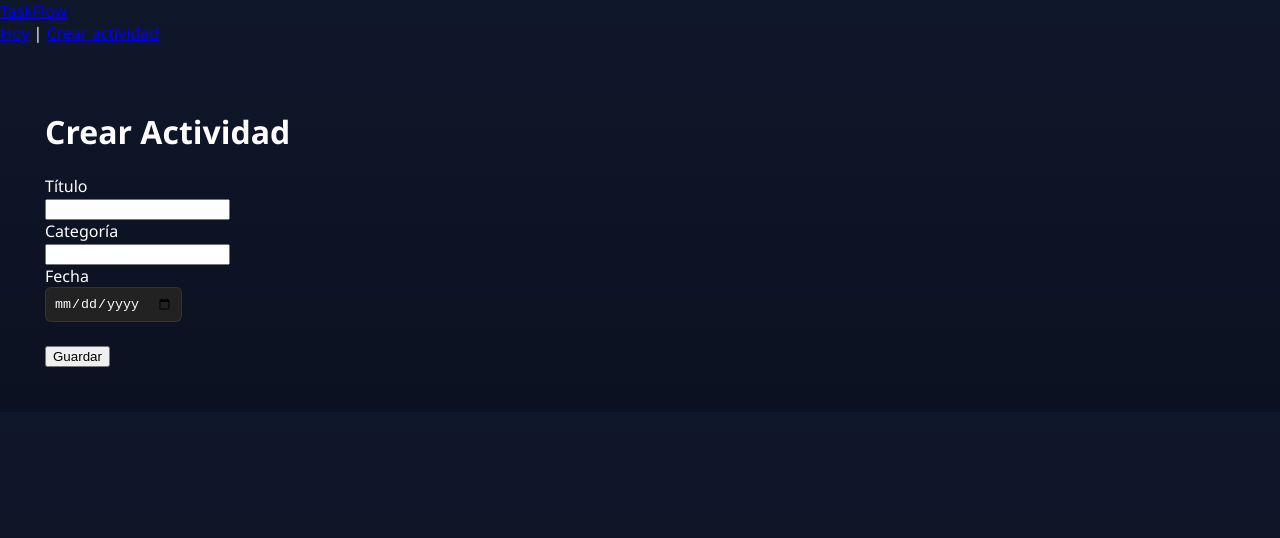
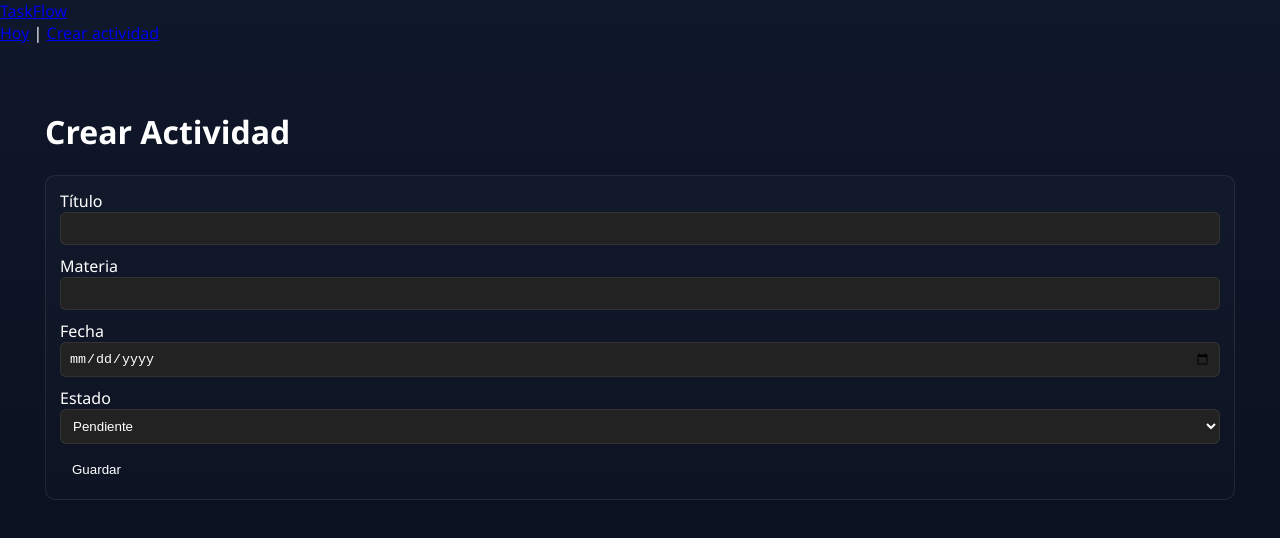
Before and after one commit to mariaescalona-blip/miniproyecto1, a React (Vite) app in the folder Frontend/: page /crear in a window 1280 px wide. Shown: the top 538 px of the page. Built offline with nearby package versions, Linux system fonts and the light colour scheme.

Commit message:
Update ActivityForm.jsx

```diff
--- a/Frontend/src/components/ActivityForm.jsx
+++ b/Frontend/src/components/ActivityForm.jsx
@@ -1,67 +1,44 @@
 
-import { useState } from "react";
+import React, { useState } from 'react'
 
-function ActivityForm({ onSubmit }) {
-  const [titulo, setTitulo] = useState("");
-  const [categoria, setCategoria] = useState("");
-  const [fecha, setFecha] = useState("");
-  const [error, setError] = useState("");
+export default function ActivityForm({ onSubmit }) {
+  const [title, setTitle] = useState('')
+  const [subject, setSubject] = useState('')
+  const [date, setDate] = useState('')
+  const [status, setStatus] = useState('Pendiente')
 
-  const handleSubmit = (e) => {
-    e.preventDefault();
-
-    if (!titulo || !categoria || !fecha) {
-      setError("Todos los campos son obligatorios.");
-      return;
-    }
-
-    setError("");
-    onSubmit({ titulo, categoria, fecha });
-  };
+  function handleSubmit(e) {
+    e.preventDefault()
+    if (!title || !subject || !date) return alert('Completa todos los campos')
+    onSubmit({ title, subject, date, status })
+    setTitle(''); setSubject(''); setDate(''); setStatus('Pendiente')
+  }
 
   return (
-    <form onSubmit={handleSubmit}>
-      <div>
-        <label htmlFor="titulo">Título</label>
-        <br />
-        <input
-          id="titulo"
-          value={titulo}
-          onChange={(e) => setTitulo(e.target.value)}
-        />
+    <form onSubmit={handleSubmit} className="card">
+      <div className="form-row">
+        <label>Título</label>
+        <input value={title} onChange={e=>setTitle(e.target.value)} type="text" />
+      </div>
+      <div className="form-row">
+        <label>Materia</label>
+        <input value={subject} onChange={e=>setSubject(e.target.value)} type="text" />
+      </div>
+      <div className="form-row">
+        <label>Fecha</label>
+        <input value={date} onChange={e=>setDate(e.target.value)} type="date" />
+      </div>
+      <div className="form-row">
+        <label>Estado</label>
+        <select value={status} onChange={e=>setStatus(e.target.value)}>
+          <option>Pendiente</option>
+          <option>Completada</option>
+        </select>
       </div>
 
       <div>
-        <label htmlFor="categoria">Categoría</label>
-        <br />
-        <input
-          id="categoria"
-          value={categoria}
-          onChange={(e) => setCategoria(e.target.value)}
-        />
+        <button className="btn" type="submit">Guardar</button>
       </div>
-
-      <div>
-        <label htmlFor="fecha">Fecha</label>
-        <br />
-        <input
-          id="fecha"
-          type="date"
-          value={fecha}
-          onChange={(e) => setFecha(e.target.value)}
-        />
-      </div>
-
-      {error && (
-        <p style={{ color: "red" }} role="alert">
-          {error}
-        </p>
-      )}
-
-      <br />
-      <button type="submit">Guardar</button>
     </form>
-  );
+  )
 }
-
-export default ActivityForm;
```
